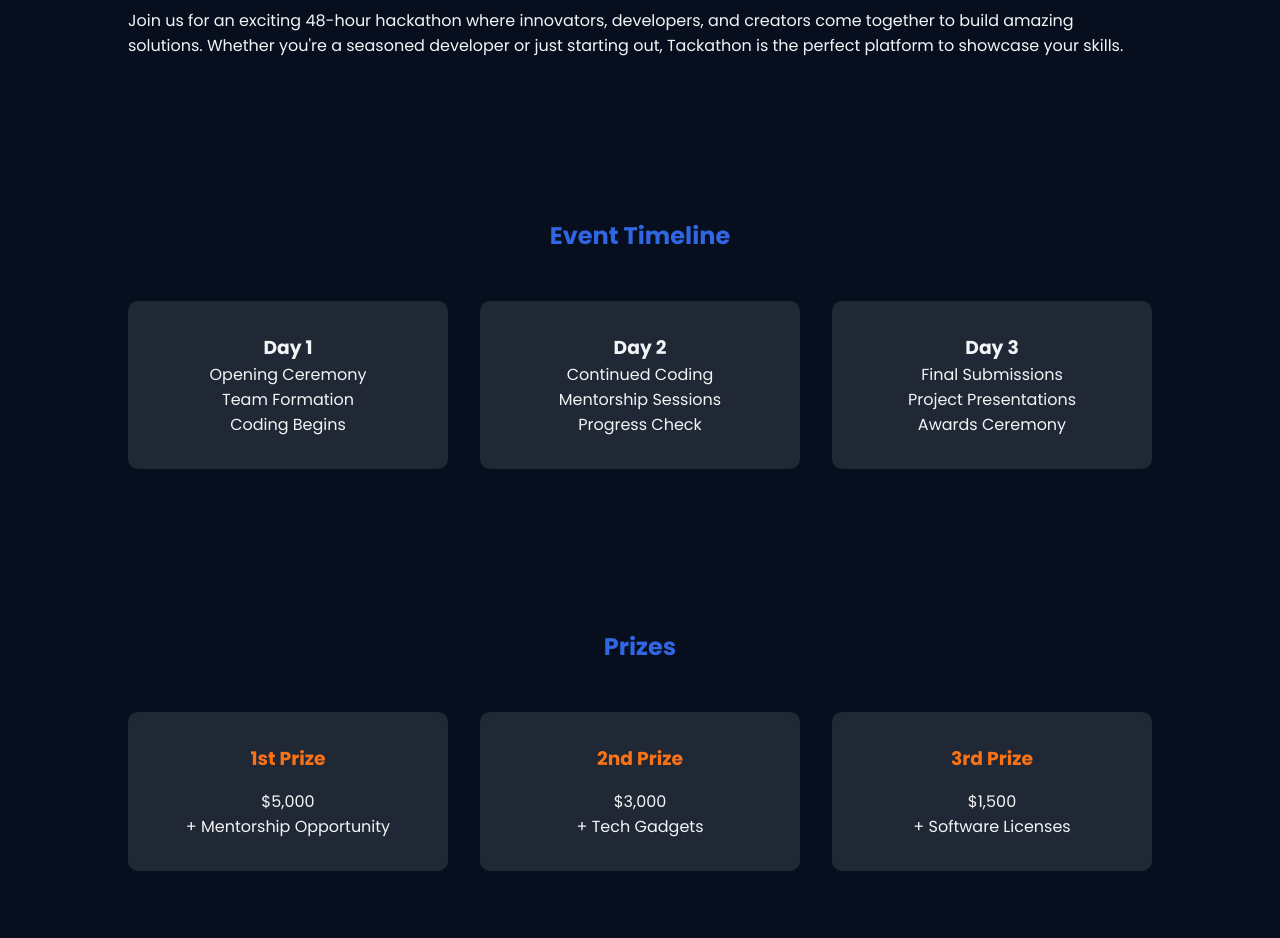
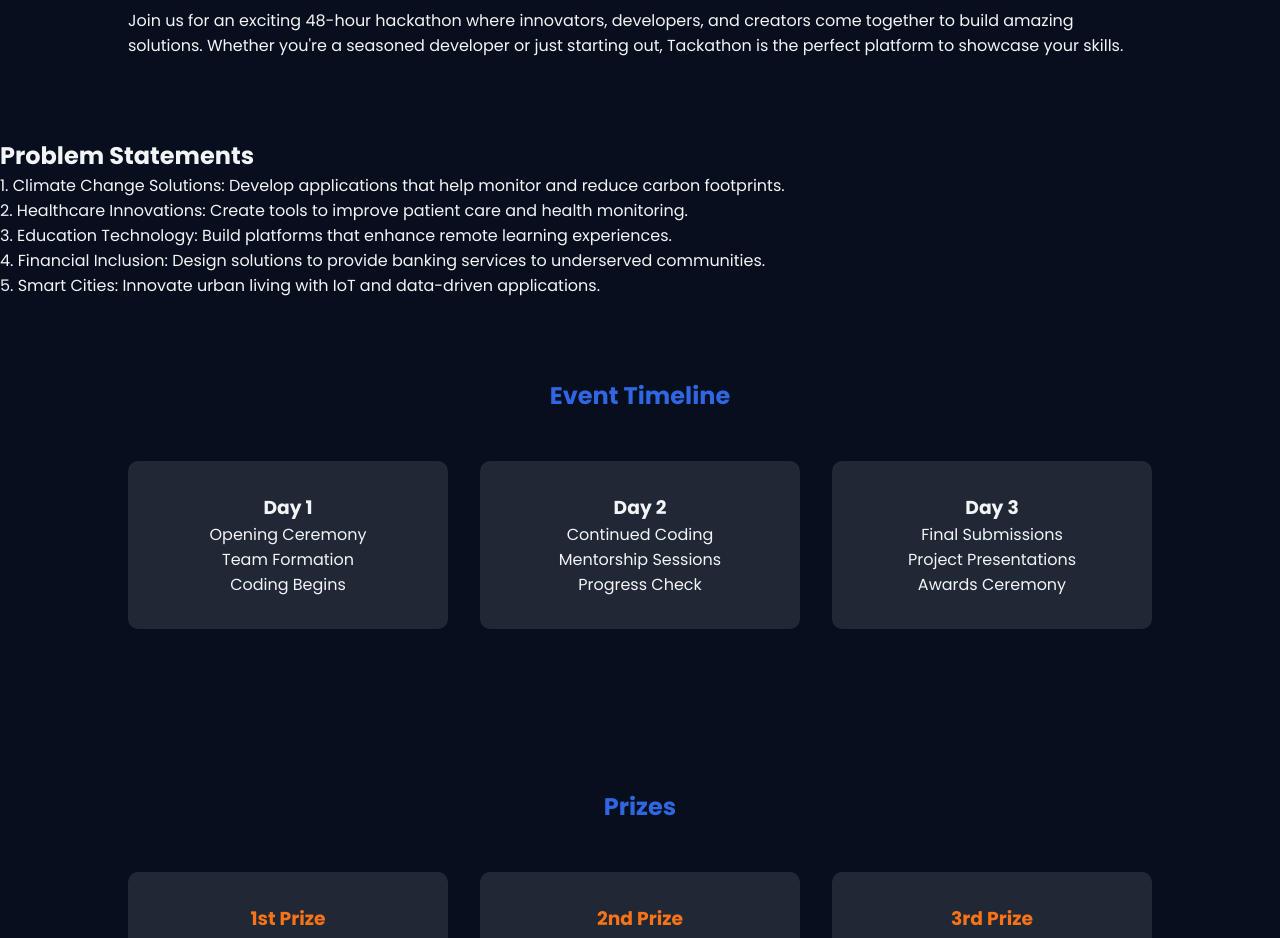
Before and after one commit to chandan-xcoder/Basic-HTML, a plain HTML site: page index.html in a window 1280 px wide. Shown: the part 980-1918 px from the top of the page. Drawn offline with Linux system fonts and the light colour scheme.

Commit message:
added problems sections

```diff
--- a/index.html
+++ b/index.html
@@ -162,6 +162,14 @@
         <h2>About Tackathon</h2>
         <p>Join us for an exciting 48-hour hackathon where innovators, developers, and creators come together to build amazing solutions. Whether you're a seasoned developer or just starting out, Tackathon is the perfect platform to showcase your skills.</p>
     </section>
+    <section>
+        <h2 id="problems">Problem Statements</h2>
+        <p>1. Climate Change Solutions: Develop applications that help monitor and reduce carbon footprints.</p>
+        <p>2. Healthcare Innovations: Create tools to improve patient care and health monitoring.</p>
+        <p>3. Education Technology: Build platforms that enhance remote learning experiences.</p>
+        <p>4. Financial Inclusion: Design solutions to provide banking services to underserved communities.</p>
+        <p>5. Smart Cities: Innovate urban living with IoT and data-driven applications.</p>
+    </section>
 
     <section id="timeline" class="section">
         <h2>Event Timeline</h2>
```
